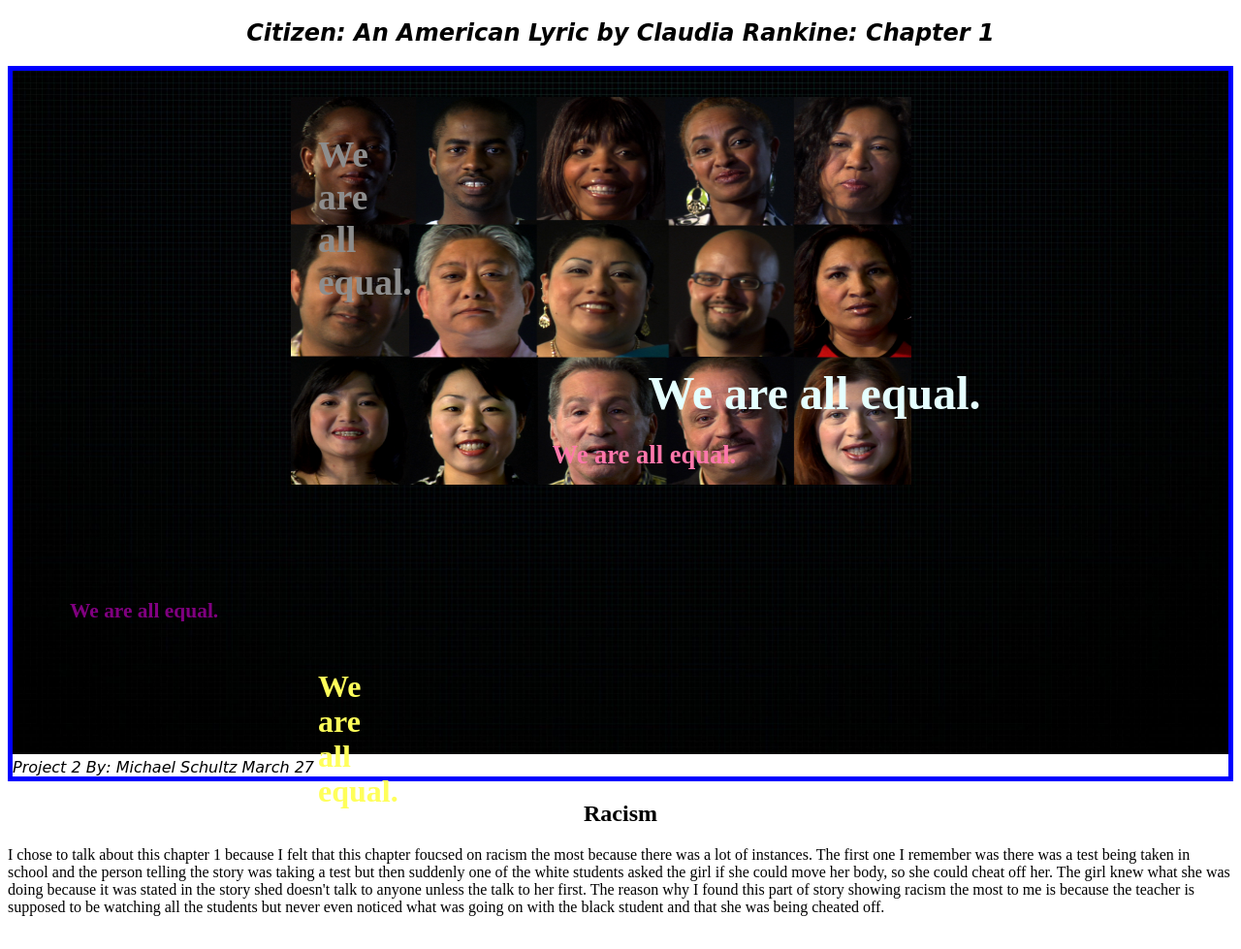
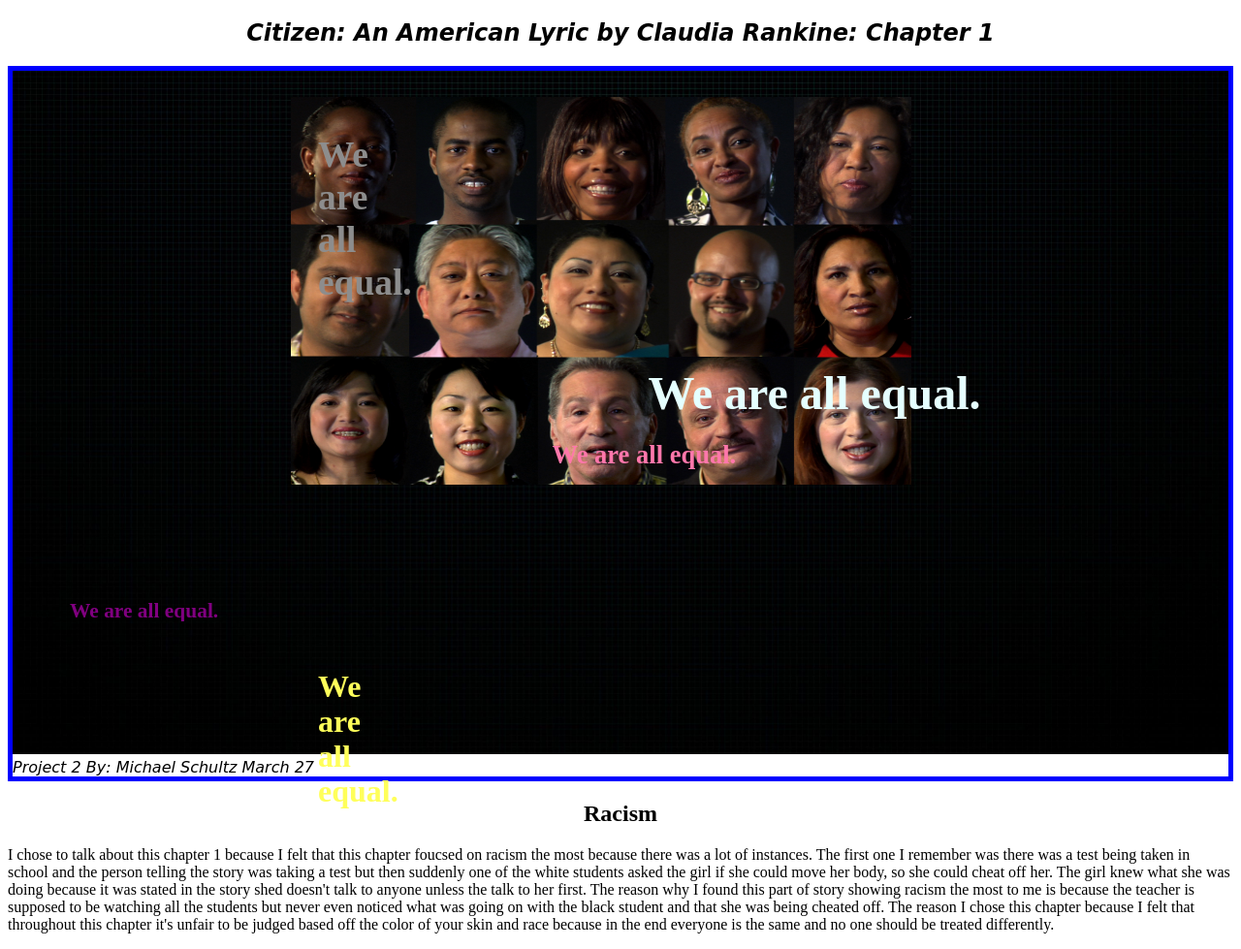
Before and after one commit to QCCMichael/project2, a plain HTML site: page index.html in a window 1280 px wide. Shown: the top 979 px of the page at 97% size. Drawn offline with Linux system fonts and the light colour scheme.

Commit message:
Update index.html

```diff
--- a/index.html
+++ b/index.html
@@ -19,7 +19,6 @@
     <footer class="End">Project 2 By: Michael Schultz March 27</footer>
     </section>
     <h2 class="Racism">Racism</h2>
-    <p class="paragraph">I chose to talk about this chapter 1 because I felt that this chapter foucsed on racism the most because there was a lot of instances. The first one I remember was there was a test being taken in school and the person telling the story was taking a test but then suddenly one of the white students asked the girl if she could move her body, so she could cheat off her. The girl knew what she was doing because it was stated in the story shed doesn't talk to anyone unless the talk to her first. The reason why I found this part of story showing racism the most to me is because the teacher is supposed to be watching all the students but never even noticed what was going on with the black student and that she was being cheated off.
-    </p>
+    <p class="paragraph">I chose to talk about this chapter 1 because I felt that this chapter foucsed on racism the most because there was a lot of instances. The first one I remember was there was a test being taken in school and the person telling the story was taking a test but then suddenly one of the white students asked the girl if she could move her body, so she could cheat off her. The girl knew what she was doing because it was stated in the story shed doesn't talk to anyone unless the talk to her first. The reason why I found this part of story showing racism the most to me is because the teacher is supposed to be watching all the students but never even noticed what was going on with the black student and that she was being cheated off. The reason I chose this chapter because I felt that throughout this chapter it's unfair to be judged based off the color of your skin and race because in the end everyone is the same and no one should be treated differently.</p>
   </body>
 </html>
```
